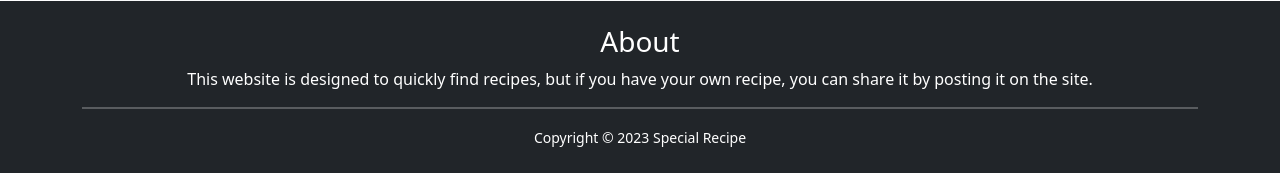
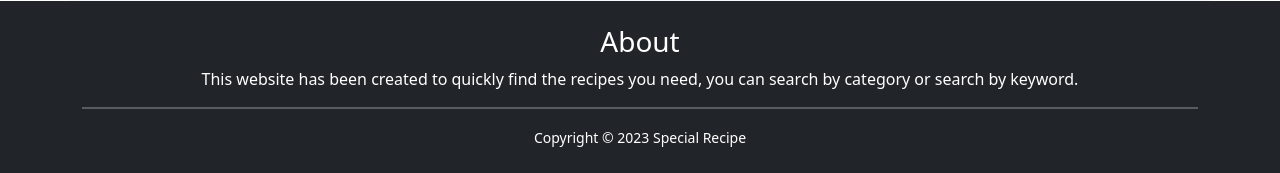
Before and after one commit to FCTL3314/SpecialRecipe, a Django app: page /accounts/registration/ in a window 1280 px wide. Shown: the part 859-1032 px from the top of the page. Run offline with Django 4.2, Linux system fonts and the light colour scheme.

Commit message:
edit footer about text

```diff
--- a/templates/recipe/base.html
+++ b/templates/recipe/base.html
@@ -83,8 +83,8 @@
   <div class="container text-center text-white py-4">
     <h3>About</h3>
     <p>
-      This website is designed to quickly find recipes, but if you have your own recipe, you can share it by
-      posting it on the site.
+      This website has been created to quickly find the recipes you need, you can search
+      by category or search by keyword.
     </p>
     <hr class="divider border-2">
     <small>Copyright &copy; 2023 Special Recipe</small>
```
